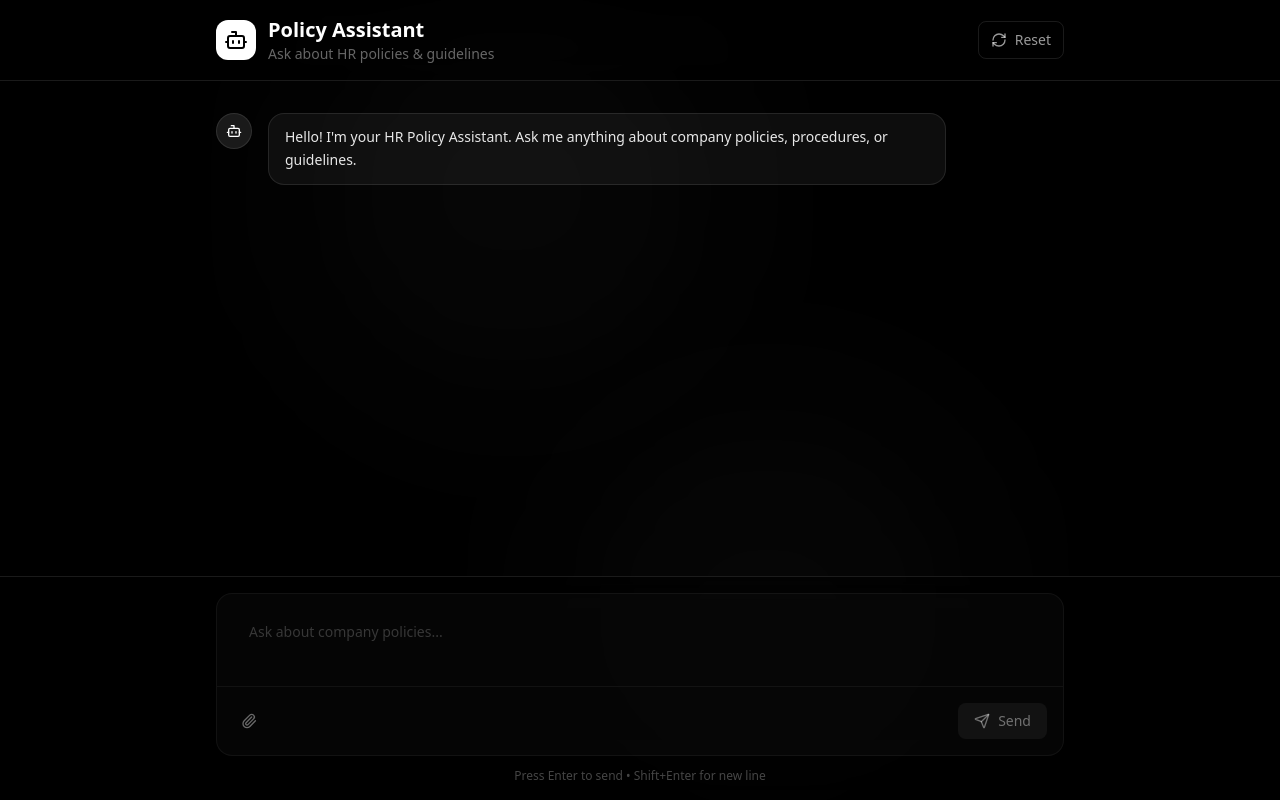
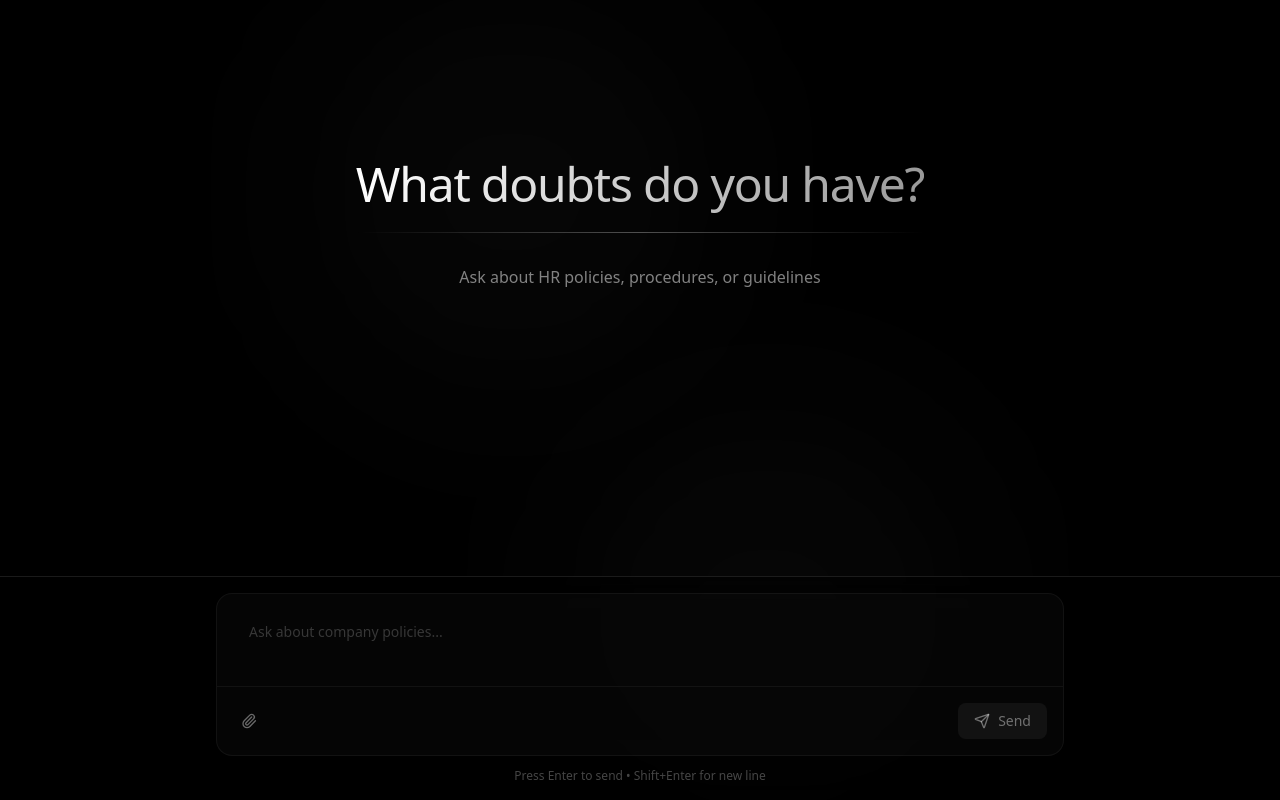
Before and after one commit to Tarnishsilver/HireFlow, a Next.js app: page /policy in a window 1280 px wide. Built offline with nearby package versions, Linux system fonts and the light colour scheme.

Commit message:
ui facelift chat bot

```diff
--- a/components/ui/animated-policy-chat.tsx
+++ b/components/ui/animated-policy-chat.tsx
@@ -122,13 +122,7 @@ function generateSessionId(): string {
 
 export function AnimatedPolicyChat() {
     const [sessionId, setSessionId] = useState<string>("");
-    const [messages, setMessages] = useState<Message[]>([
-        {
-            id: 1,
-            content: "Hello! I'm your HR Policy Assistant. Ask me anything about company policies, procedures, or guidelines.",
-            sender: "ai",
-        },
-    ]);
+    const [messages, setMessages] = useState<Message[]>([]);
     const [value, setValue] = useState("");
     const [isLoading, setIsLoading] = useState(false);
     const [error, setError] = useState<string | null>(null);
@@ -189,13 +183,7 @@ export function AnimatedPolicyChat() {
             });
 
             setSessionId(newSessionId);
-            setMessages([
-                {
-                    id: 1,
-                    content: "Session reset! I'm your HR Policy Assistant. Ask me anything about company policies, procedures, or guidelines.",
-                    sender: "ai",
-                },
-            ]);
+            setMessages([]);
             setError(null);
         } catch {
             setError("Failed to reset session. Please try again.");
@@ -265,38 +253,45 @@ export function AnimatedPolicyChat() {
                 <div className="absolute bottom-0 right-1/4 w-96 h-96 bg-white/5 rounded-full mix-blend-normal filter blur-[128px] animate-pulse delay-700" />
             </div>
 
-            {/* Header */}
-            <header className="relative z-10 border-b border-white/10 backdrop-blur-xl bg-black/50">
-                <div className="max-w-4xl mx-auto px-6 py-4 flex items-center justify-between">
-                    <div className="flex items-center gap-3">
-                        <motion.div
-                            className="p-2 rounded-xl bg-white"
-                            initial={{ scale: 0 }}
-                            animate={{ scale: 1 }}
-                            transition={{ type: "spring", duration: 0.5 }}
-                        >
-                            <Bot className="h-6 w-6 text-black" />
-                        </motion.div>
-                        <div>
-                            <h1 className="text-xl font-semibold text-white">Policy Assistant</h1>
-                            <p className="text-sm text-white/40">Ask about HR policies & guidelines</p>
-                        </div>
-                    </div>
-                    <motion.button
-                        onClick={resetSession}
-                        disabled={isLoading}
-                        whileHover={{ scale: 1.05 }}
-                        whileTap={{ scale: 0.95 }}
-                        className="flex items-center gap-2 px-3 py-2 rounded-lg border border-white/10 text-white/60 hover:text-white hover:bg-white/5 transition-colors"
-                    >
-                        <RefreshCw className={`h-4 w-4 ${isLoading ? "animate-spin" : ""}`} />
-                        <span className="text-sm">Reset</span>
-                    </motion.button>
-                </div>
-            </header>
-
             {/* Messages Area */}
             <div className="flex-1 relative z-10 overflow-y-auto">
+                {messages.length === 0 && !isLoading ? (
+                    /* Welcome Screen - Top positioned with padding */
+                    <div className="h-full flex flex-col items-center pt-32 md:pt-40 px-6">
+                        <motion.div
+                            className="text-center space-y-4 max-w-2xl"
+                            initial={{ opacity: 0, y: 20 }}
+                            animate={{ opacity: 1, y: 0 }}
+                            transition={{ duration: 0.6, ease: "easeOut" }}
+                        >
+                            <motion.div
+                                initial={{ opacity: 0, y: 10 }}
+                                animate={{ opacity: 1, y: 0 }}
+                                transition={{ delay: 0.2, duration: 0.5 }}
+                                className="inline-block"
+                            >
+                                <h1 className="text-4xl md:text-5xl font-medium tracking-tight bg-clip-text text-transparent bg-gradient-to-r from-white to-white/60 pb-2">
+                                    What doubts do you have?
+                                </h1>
+                                <motion.div
+                                    className="h-px bg-gradient-to-r from-transparent via-white/30 to-transparent mt-4"
+                                    initial={{ width: 0, opacity: 0 }}
+                                    animate={{ width: "100%", opacity: 1 }}
+                                    transition={{ delay: 0.5, duration: 0.8 }}
+                                />
+                            </motion.div>
+                            <motion.p
+                                className="text-base text-white/50 mt-4"
+                                initial={{ opacity: 0 }}
+                                animate={{ opacity: 1 }}
+                                transition={{ delay: 0.3 }}
+                            >
+                                Ask about HR policies, procedures, or guidelines
+                            </motion.p>
+                        </motion.div>
+                    </div>
+                ) : (
+                    /* Chat Messages */
                     <div className="max-w-4xl mx-auto px-6 py-8 space-y-6">
                         <AnimatePresence>
                             {messages.map((message, index) => (
@@ -363,6 +358,7 @@ export function AnimatedPolicyChat() {
 
                         <div ref={messagesEndRef} />
                     </div>
+                )}
             </div>
 
             {/* Input Area */}
```
Lines whose indentation alone changed are shown as unchanged.
